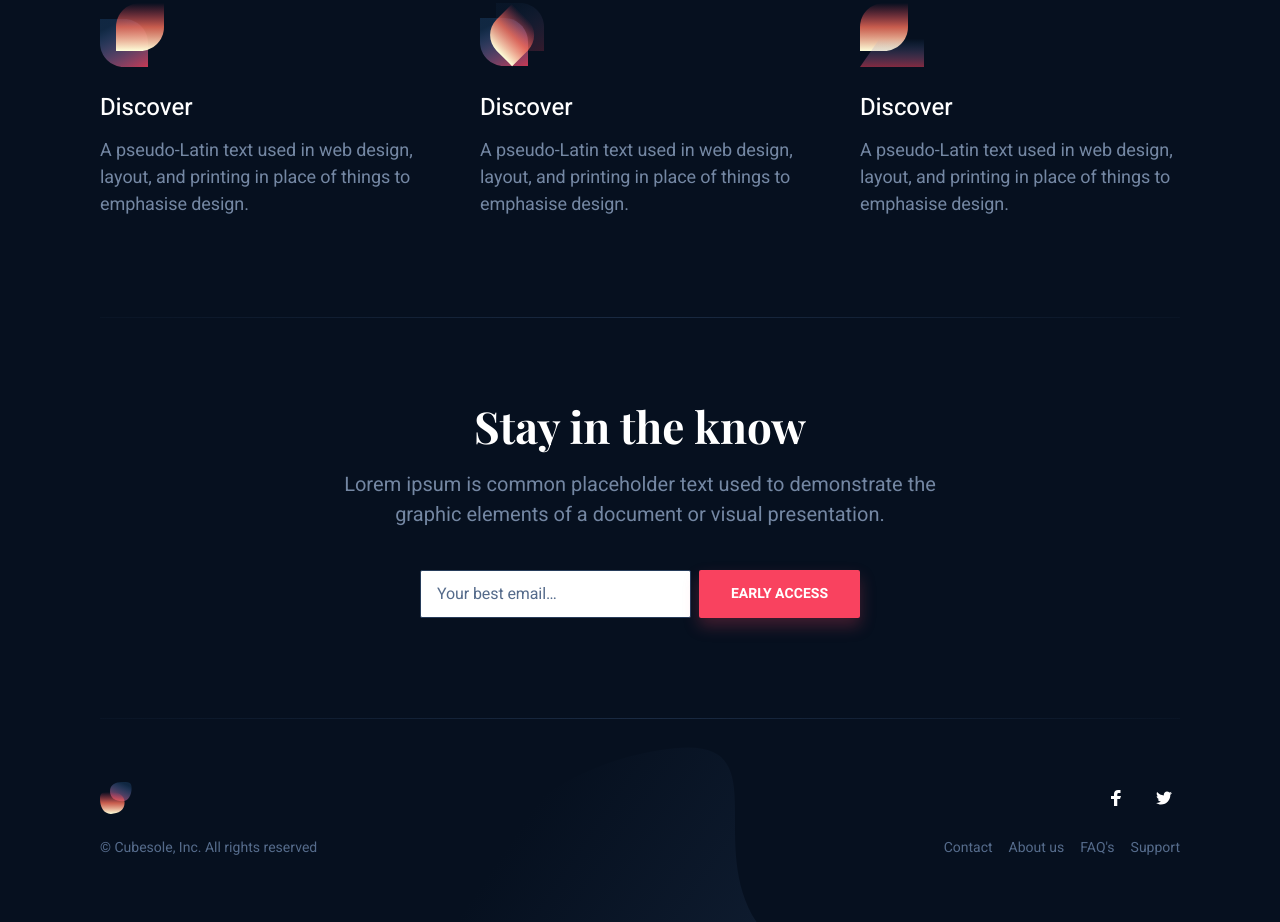
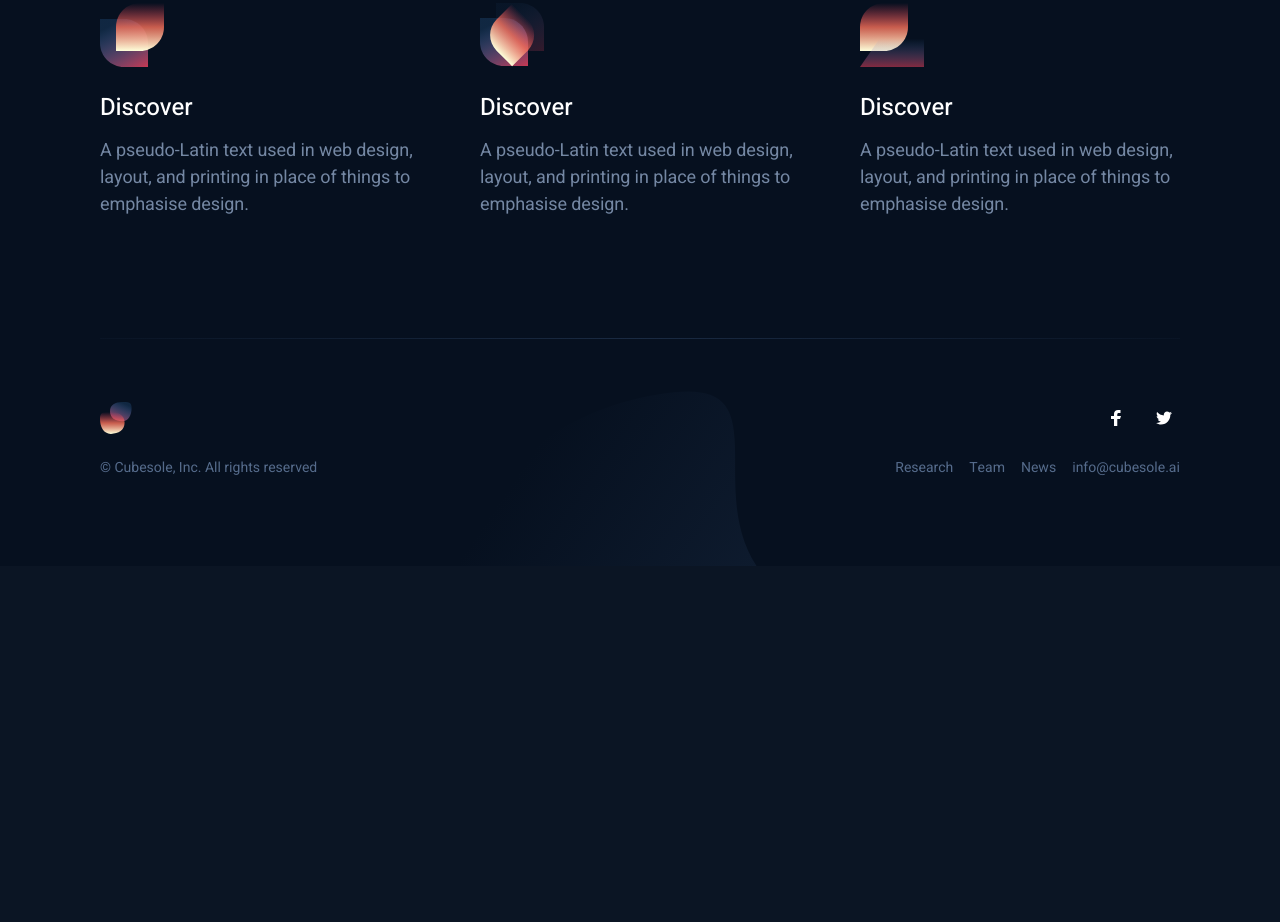
Before and after one commit to cubesole/website, a plain HTML site: page docs/index.html in a window 1280 px wide. Shown: the part 1340-2262 px from the top of the page. After the commit the page ends 1906 px from the top, so only its background shows below. Drawn offline with nearby package versions, Linux system fonts and the light colour scheme.

Commit message:
Update website

```diff
--- a/docs/index.html
+++ b/docs/index.html
@@ -131,8 +131,8 @@
 
             <section class="features section">
                 <div class="container">
-					<div class="features-inner section-inner has-bottom-divider">
-						<h2 class="section-title mt-0">Features</h2>
+					      <div class="features-inner section-inner">
+						        <h2 class="section-title mt-0">Features</h2>
                         <div class="features-wrap">
                             <div class="feature is-revealing">
                                 <div class="feature-inner">
@@ -295,25 +295,6 @@
                 </div>
             </section>
 
-
-			<section class="newsletter section">
-                <div class="container-sm">
-                    <div class="newsletter-inner section-inner">
-                        <div class="newsletter-header text-center">
-                            <h2 class="section-title mt-0">Stay in the know</h2>
-                            <p class="section-paragraph">Lorem ipsum is common placeholder text used to demonstrate the graphic elements of a document or visual presentation.</p>
-                        </div>
-                        <div class="footer-form newsletter-form field field-grouped">
-                            <div class="control control-expanded">
-                                <input class="input" type="email" name="email" placeholder="Your best email&hellip;">
-                            </div>
-                            <div class="control">
-                                <a class="button button-primary button-block button-shadow" href="#">Early access</a>
-                            </div>
-                        </div>
-                    </div>
-                </div>
-            </section>
         </main>
 
         <footer class="site-footer">
@@ -322,7 +303,7 @@
                     <div class="brand footer-brand">
                         <a href="#">
 							<svg width="32" height="32" viewBox="0 0 32 32" xmlns="http://www.w3.org/2000/svg">
-								<title>Laurel</title>
+								<title>Cubesole</title>
 								<defs>
 									<linearGradient x1="0%" y1="100%" x2="50%" y2="0%" id="logo-footer-a">
 										<stop stop-color="#F9425F" stop-opacity=".8" offset="0%"/>
@@ -343,16 +324,16 @@
                     </div>
                     <ul class="footer-links list-reset">
                         <li>
-                            <a href="#">Contact</a>
+                            <a href="https://cubesole.ai">Research</a>
                         </li>
                         <li>
-                            <a href="#">About us</a>
+                            <a href="#">Team</a>
                         </li>
                         <li>
-                            <a href="#">FAQ's</a>
-                        </li>
-                        <li>
-                            <a href="#">Support</a>
+                            <a href="#">News</a>
+												</li>
+												<li>
+                            <p>info@cubesole.ai</p>
                         </li>
                     </ul>
                     <ul class="footer-social-links list-reset">
```
